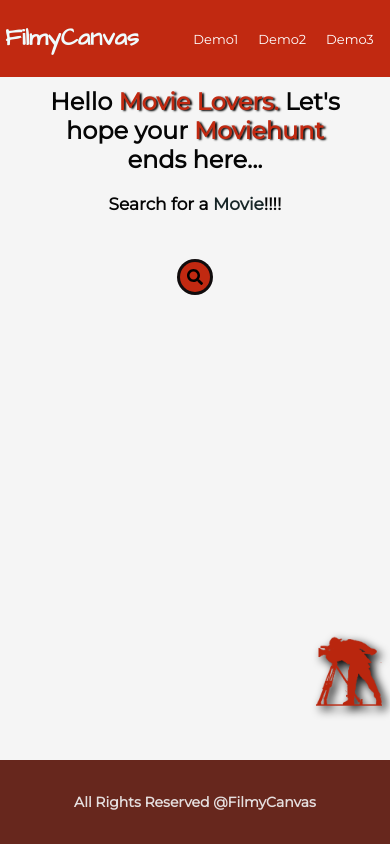
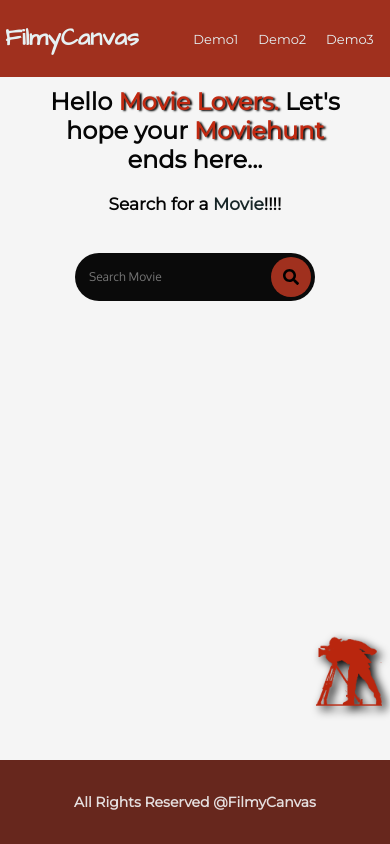
Before and after one commit to ibairva/filmycanvasreact, a React (Create React App) app: page / in a window 390 px wide. Built offline with nearby package versions, Linux system fonts and the light colour scheme.

Commit message:
react website changes

```diff
--- a/src/components/navbar.css
+++ b/src/components/navbar.css
@@ -6,7 +6,7 @@
   width: 100%;
   height: 100px;
   margin: 0px auto;
-  background-color: #c12911;
+  background-color: #a0301e;
   z-index: 10;
 }
 
@@ -21,7 +21,7 @@
   color: white;
   font-size: 60px;
   margin: 7px 9px;
-  color: #effbfd;
+  color: #e6f1f3;
 }
 .nav-links {
   width: 46%;
@@ -42,7 +42,7 @@
   padding: 5px 15px;
 }
 .nav-links ul a {
-  color: white;
+  color: #e6f1f3;
   font-family: "Montserrat", sans-serif;
 }
 .nav-links ul li::after {
--- a/src/components/searchbox.css
+++ b/src/components/searchbox.css
@@ -27,45 +27,38 @@
   height: 170px;
 }
 .search-box {
-  display: flex;
   position: absolute;
+  width: 360px;
   top: 50%;
   left: 50%;
   transform: translate(-50%, -50%);
-  background: #100c0d;
+  background: #0a0a0a;
   height: 60px;
   border-radius: 40px;
-  padding: 10px;
-  transition: 0.5s;
+  padding: 7px;
 }
 .search-input {
   border: none;
   background: none;
   outline: none;
   float: left;
-  padding: 0px;
   color: white;
   font-family: "Oxygen", sans-serif;
   font-size: 16px;
-  transition: 0.4s;
-  line-height: 40px;
-  width: 0px;
+  line-height: 46px;
+  width: 290px;
+  padding: 0 10px;
 }
 .search-btn {
-  width: 40px;
-  height: 40px;
+  width: 46px;
+  height: 46px;
   border-radius: 50%;
   color: black;
-  background: #c12911;
+  background: #a0301e;
   float: right;
   display: flex;
   justify-content: center;
   align-items: center;
-  transition: 0.4s;
-}
-.search-box:hover > .search-input {
-  width: 240px;
-  padding: 0 6px;
 }
 @media screen and (max-width: 768px) {
   .title_room h1 {
@@ -75,11 +68,17 @@
     font-size: 36px;
   }
   .search-box {
+    width: 310px;
     height: 54px;
-    padding: 7px;
+    padding: 5px;
   }
-  .search-box:hover > .search-input {
-    width: 196px;
+  .search-input {
+    width: 240px;
+    line-height: 42px;
+  }
+  .search-btn {
+    width: 45px;
+    height: 45px;
   }
 }
 @media screen and (max-width: 524px) {
@@ -95,19 +94,20 @@
     font-size: 17px;
   }
   .search-box {
-    height: 36px;
-    padding: 3px;
+    height: 48px;
+    padding: 4px;
+    width: 240px;
   }
   .search-btn {
-    width: 30px;
-    height: 30px;
+    width: 40px;
+    height: 40px;
   }
   .search-panel {
     height: 120px;
   }
-  .search-box:hover > .search-input {
-    width: 120px;
+  .search-input {
+    width: 184px;
     font-size: 12px;
-    line-height: 32px;
+    line-height: 40px;
   }
 }
```
